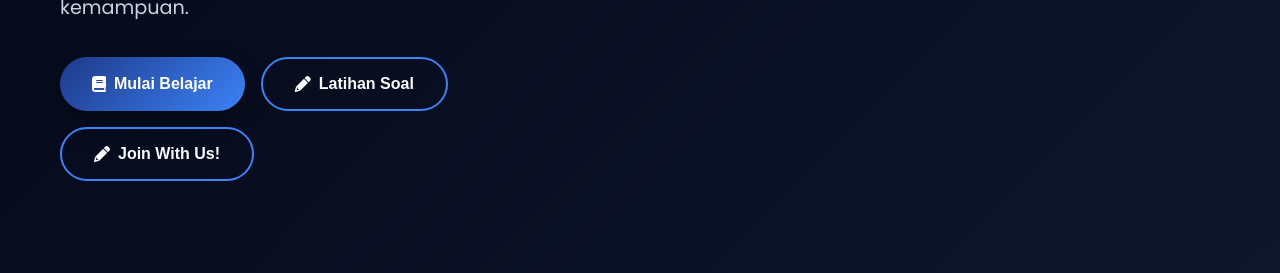
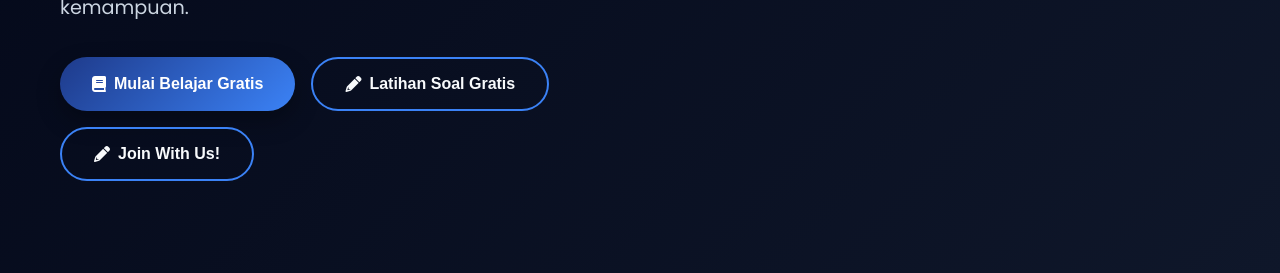
Before and after one commit to reimerja/EduVerseID, a plain HTML site: page index.html in a window 1280 px wide. Shown: the part 527-800 px from the top of the page. Drawn offline with Linux system fonts and the light colour scheme.

Commit message:
Update index.html

```diff
--- a/index.html
+++ b/index.html
@@ -60,11 +60,11 @@
                 <div class="hero-buttons">
                     <button class="btn-primary" onclick="scrollToSection('materi')">
                         <i class="fas fa-book"></i>
-                        Mulai Belajar
+                        Mulai Belajar Gratis
                     </button>
                     <button class="btn-secondary" onclick="scrollToSection('latihan')">
                         <i class="fas fa-pencil-alt"></i>
-                        Latihan Soal
+                        Latihan Soal Gratis
                     </button>
                      <button class="btn-secondary">
                         <i class="fas fa-pencil-alt"></i>
@@ -367,7 +367,7 @@
                     </p>
                     <div class="stats">
                         <div class="stat">
-                            <h3>10+</h3>
+                            <h3>100+</h3>
                             <p>Soal Latihan</p>
                         </div>
                         <div class="stat">
```
